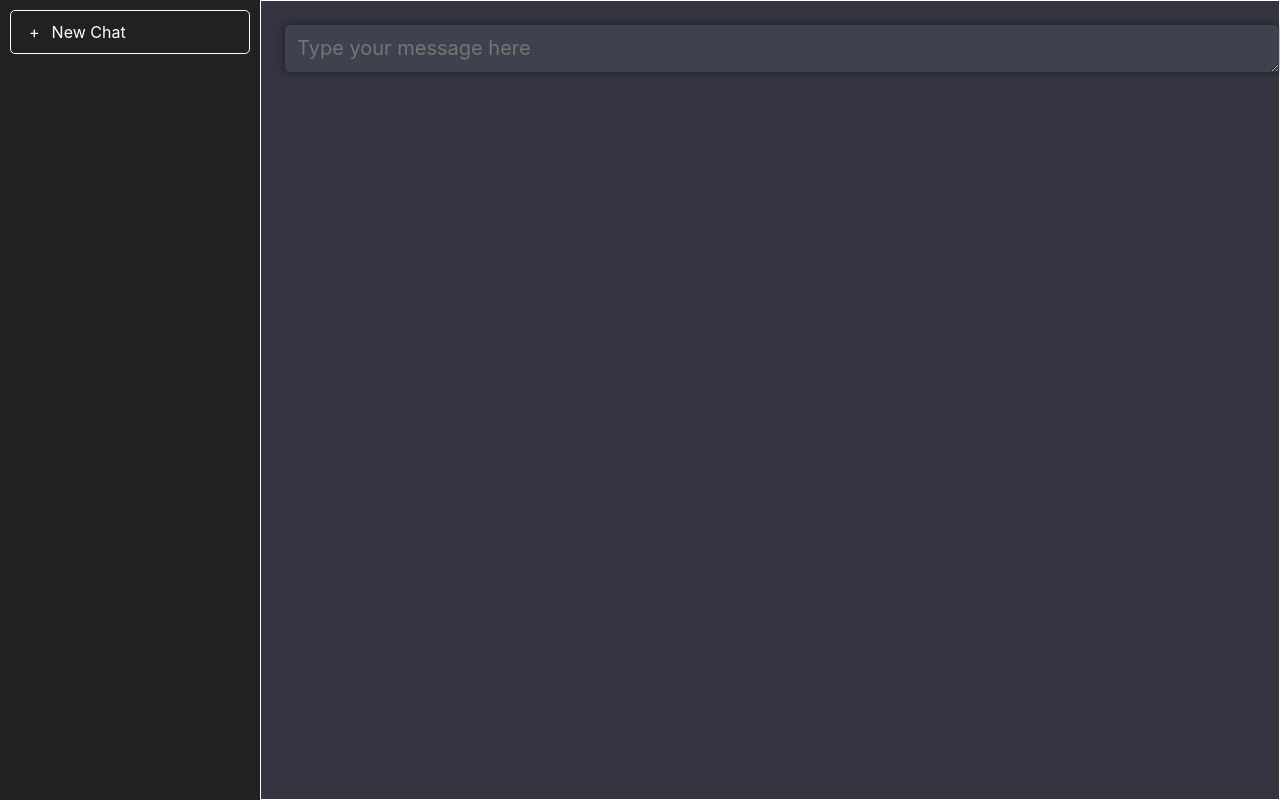
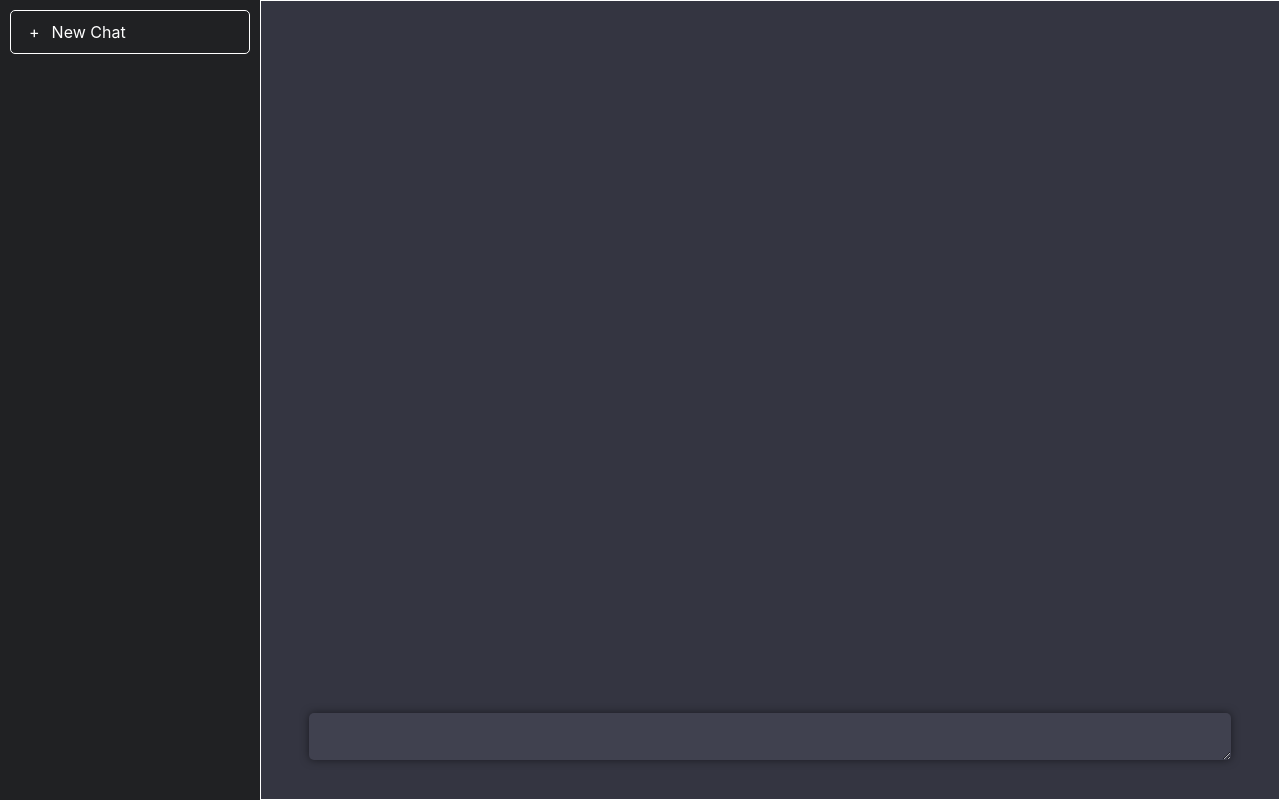
Before and after one commit to yrs147/Chatgpt-clone, a React (Create React App) app: page / in a window 1280 px wide. Built offline with nearby package versions, Linux system fonts and the light colour scheme.

Commit message:
Fixed seachbar alignment

```diff
--- a/src/App.css
+++ b/src/App.css
@@ -34,6 +34,7 @@
   flex: 1;
   border: 1px solid white;
   background-color: #343541;
+  position: relative;
 }
 
 .App-logo {
@@ -47,11 +48,13 @@
   }
 }
 .chat-input-holder{
-  padding: 12px;
+  padding: 24px;
+  position: absolute;
+  bottom: 0; left: 0; right: 0;
 }
 .chat-input{
   background-color: #40414f;
-  width: 100%;
+  width: 95%;
   padding: 12px;
   color: white;
   font-size: 1.25em;
--- a/src/App.js
+++ b/src/App.js
@@ -12,8 +12,12 @@ function App() {
       </div>
     </aside>
     <section className="chatbox">
+      <div className="chat-loglog">
+        <div className="chat-message"></div>
+
+      </div>
       <div className="chat-input-holder">
-        <textarea rows="1" className="chat-input" placeholder="Type your message here">
+        <textarea rows="1" className="chat-input">
 
         </textarea>
       </div>
```
